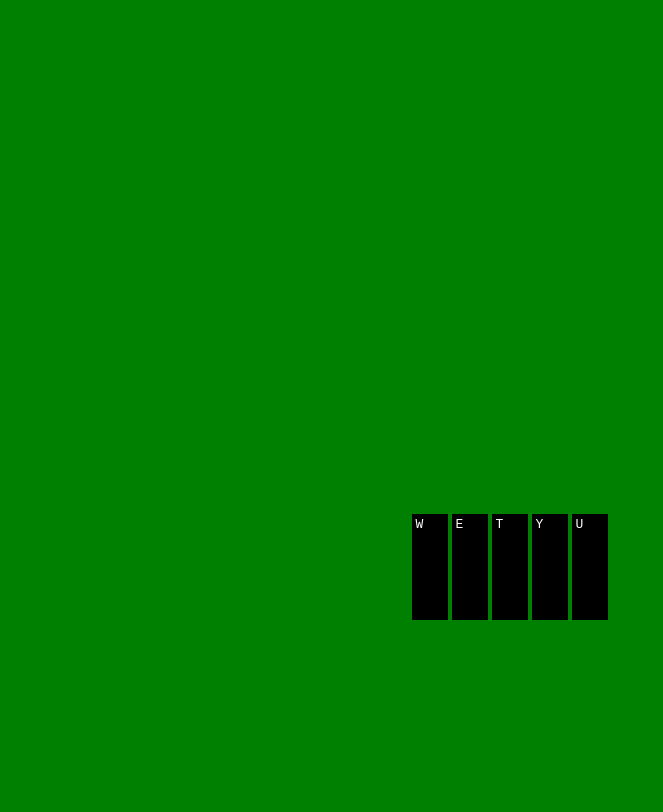
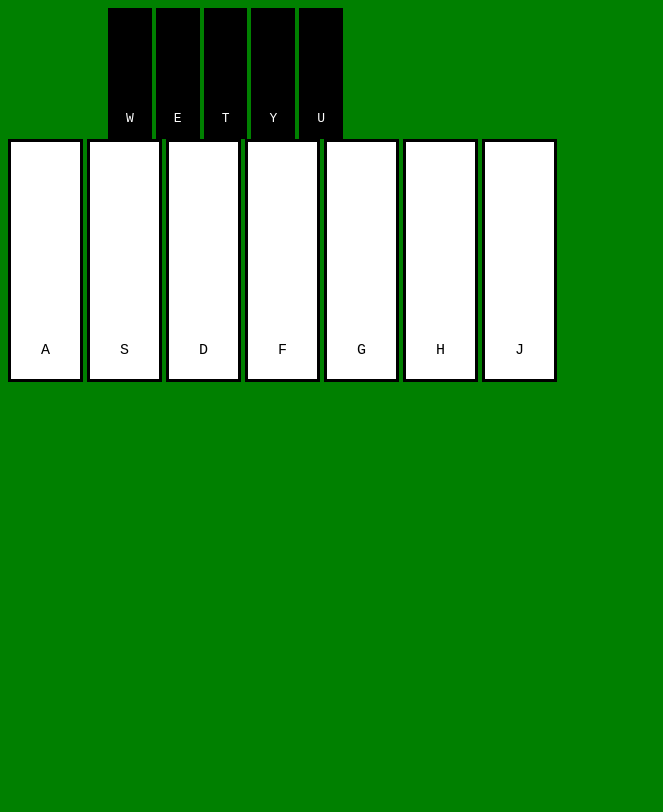
Before and after one commit to sergei-petriankin/VirtualPiano, a website: page Virtual Piano/task/src/index.html in a window 1280 px wide. Shown: the top 812 px of the page, without its empty margins (0-663 px from the left). Drawn offline with Linux system fonts and the light colour scheme.

Commit message:
layout fix

```diff
--- a/Virtual Piano/task/src/index.css
+++ b/Virtual Piano/task/src/index.css
@@ -6,24 +6,26 @@ body {
 .black-keys kbd {
     color: white;
     display: inline-block;
-    width: 30px;
-    height: 100px;
     background-color: black;
     border: solid black;
     margin: auto;
+    padding: 100px 15px 10px;
+    position: relative;
+    left: 100px;
 }
 
 .white-keys kbd {
     color: black;
     display: inline-block;
-    width: 60px;
-    height: 150px;
+    font-size: 15px;
+    padding: 200px 30px 20px;
     background-color: white;
     border: solid black;
     margin: auto;
+    position: relative;
 }
 
-div {
+.container {
     margin: auto;
-    padding: 25% 20%;
+    position: center;
 }
```
